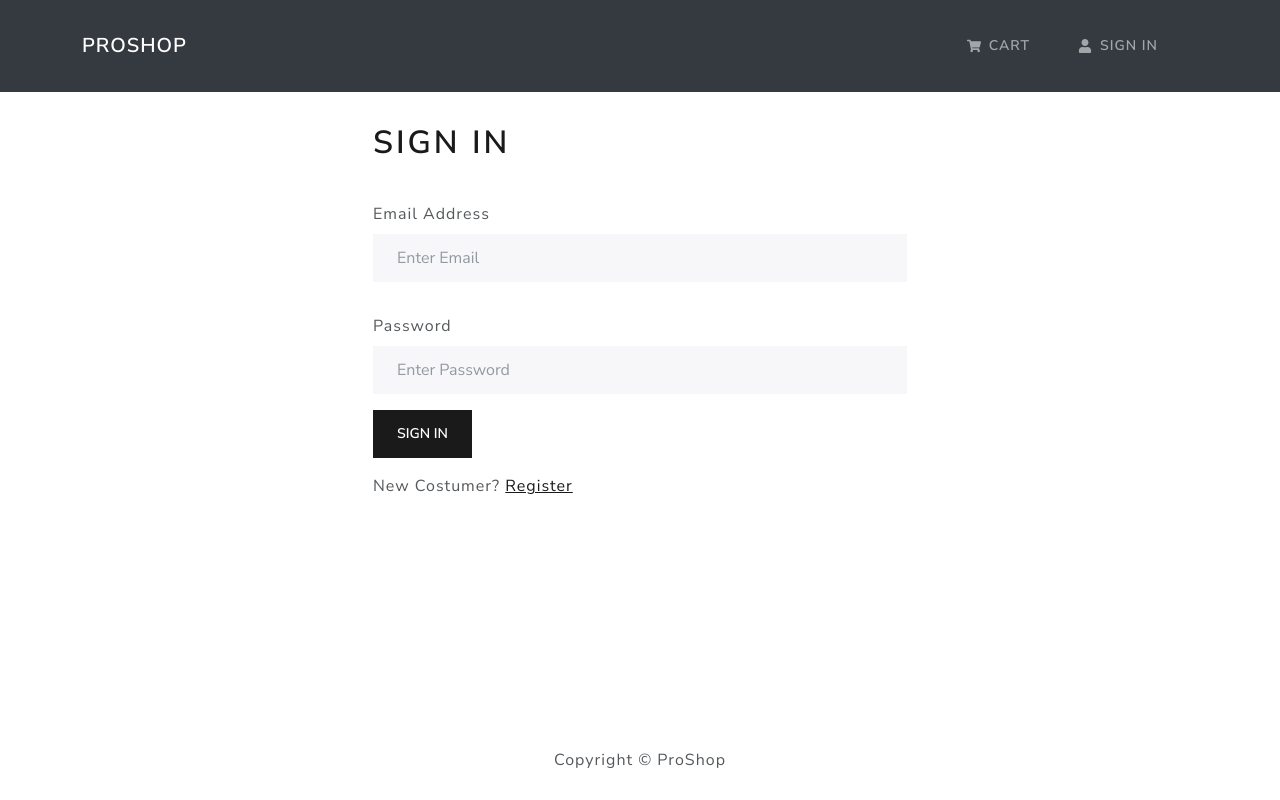
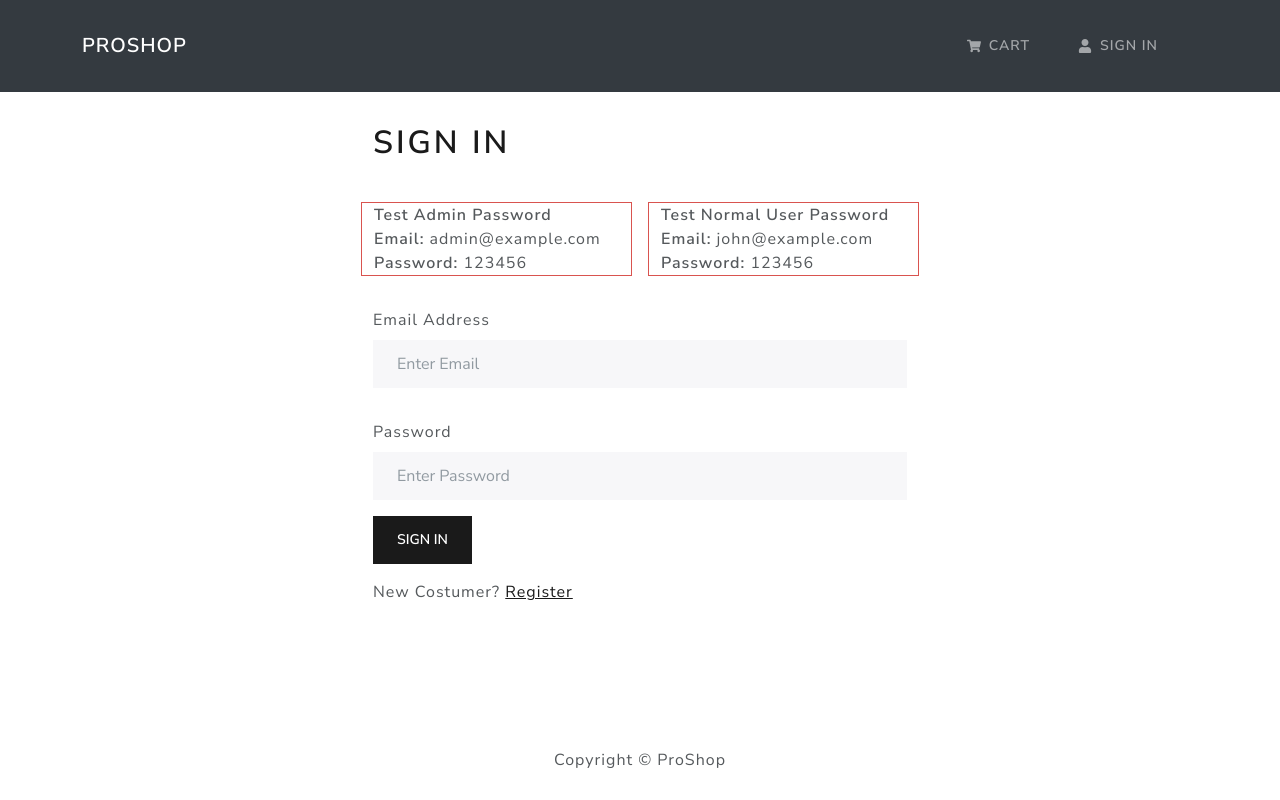
Before and after one commit to ThePiyushAggarwal/proshop_mern, a React (Create React App) app in the folder frontend/: page /login in a window 1280 px wide. Built offline with nearby package versions, Linux system fonts and the light colour scheme.

Commit message:
feat: added test passwords for everyone to login

```diff
--- a/frontend/src/pages/Login.js
+++ b/frontend/src/pages/Login.js
@@ -37,8 +37,31 @@ function Login() {
   return (
     <FormContainer>
       <h1>Sign In</h1>
-      {error !== '' && <Alert variant='danger'>{error}</Alert>}
+      {/* Test Passwords */}
+      <Row className="py-3 gap-3">
+        <Col className="border border-danger">
+          <strong className="fw-bold">Test Admin Password</strong>
+          <div>
+            <strong className="fw-bold">Email:</strong> admin@example.com
+          </div>
+          <div>
+            <strong className="fw-bold">Password:</strong> 123456
+          </div>
+        </Col>
+        <Col className="border border-danger">
+          <strong className="fw-bold">Test Normal User Password</strong>
+          <div>
+            <strong className="fw-bold">Email:</strong> john@example.com
+          </div>
+          <div>
+            <strong className="fw-bold">Password:</strong> 123456
+          </div>
+        </Col>
+      </Row>
+
+      {error !== '' && <Alert variant="danger">{error}</Alert>}
       {loading && <Loader />}
+
       <Form onSubmit={onSubmit}>
         <Form.Group controlId='email' className='py-3'>
           <Form.Label>Email Address</Form.Label>
```
Also changed, not shown: 1 other file (tests, documents, lock files or other folders).
